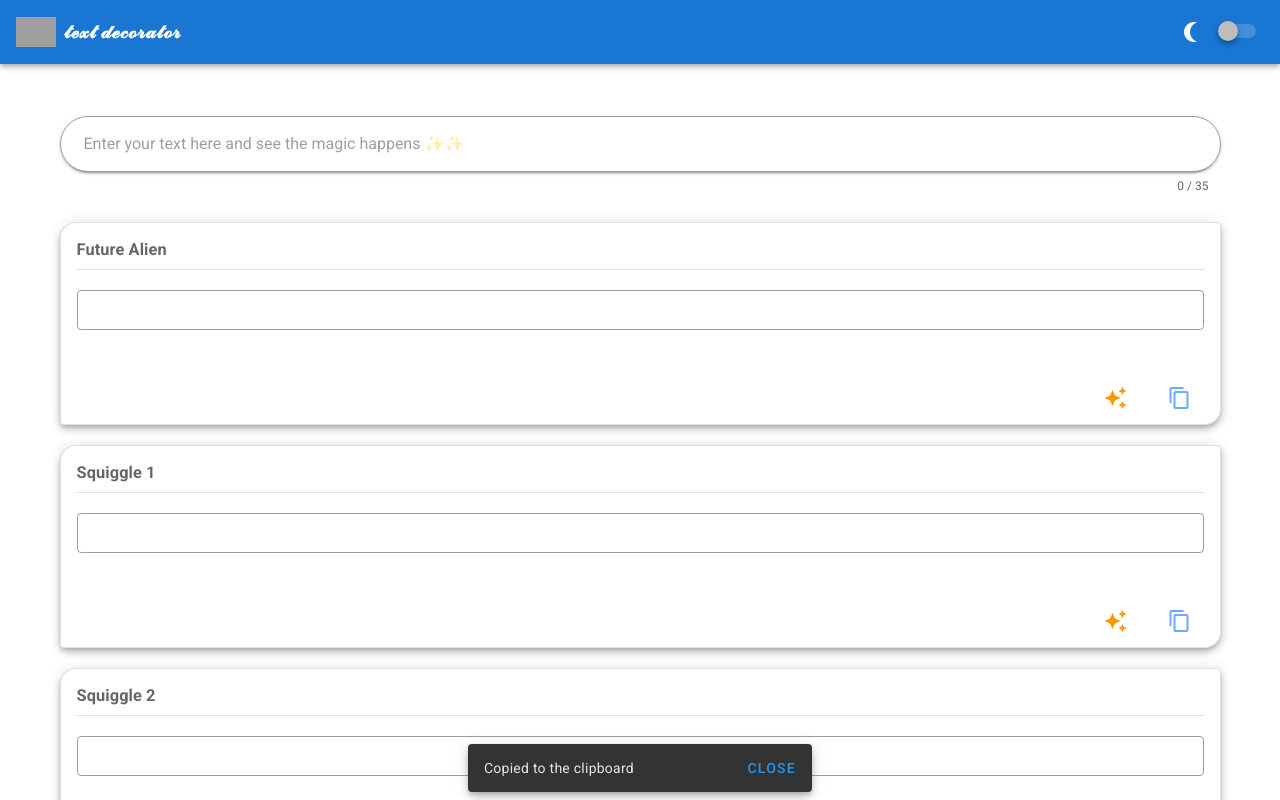
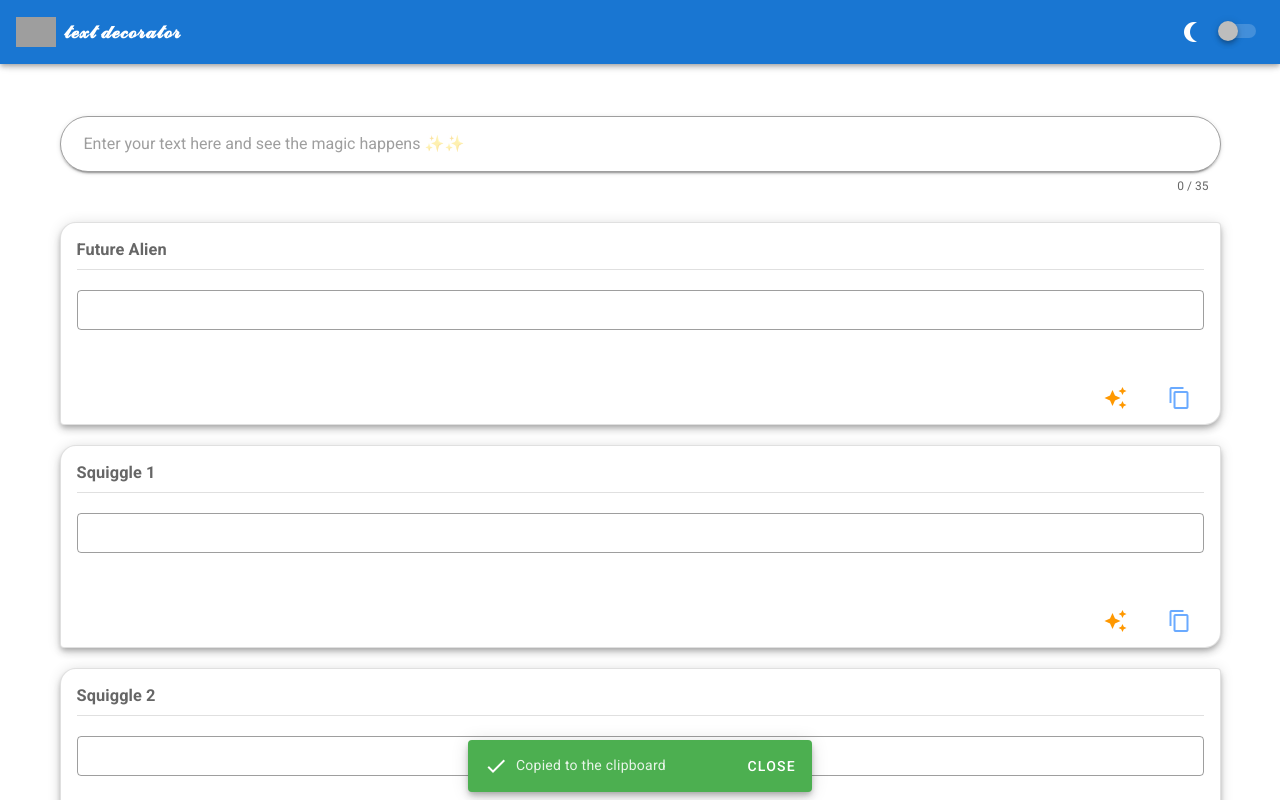
Before and after one commit to EwertonMendes/tanglyph, a Vue app in the folder text-decorator/: page / in a window 1280 px wide. Both pictures are taken after a click on the button 1179 px from the left and 398 px from the top of the page. Shown: the top 800 px of the page. Built offline with nearby package versions, Linux system fonts and the light colour scheme; grey boxes are pictures that could not be loaded.

Commit message:
Putting snackbar in a global component

```diff
--- a/text-decorator/src/App.vue
+++ b/text-decorator/src/App.vue
@@ -3,6 +3,8 @@
     <Header></Header>
     <v-main>
       <v-flex ma-5>
+        <!-- toast -->
+        <vtoast ref="vtoast" />
         <FontSelectionPage></FontSelectionPage>
       </v-flex>
     </v-main>
@@ -11,7 +13,8 @@
 
 <script>
 import Header from "./components/layout/AppHeader";
-import FontSelectionPage from "./pages/FontSelectionPage.vue";
+import FontSelectionPage from "./pages/FontSelectionPage";
+import vtoast from "./components/ui/Snackbar";
 
 export default {
   name: "App",
@@ -19,10 +22,11 @@ export default {
   components: {
     Header,
     FontSelectionPage,
+    vtoast,
   },
 
-  data: () => ({
-    //
-  }),
+  mounted() {
+    this.$root.vtoast = this.$refs.vtoast;
+  },
 };
 </script>
--- /dev/null
+++ b/text-decorator/src/components/ui/Snackbar.vue
@@ -0,0 +1,37 @@
+<template>
+  <v-snackbar :color="color" :timeout="timer" v-model="showSnackbar" bottom>
+    <v-icon left>{{ icon }}</v-icon
+    >{{ message }}
+    <template v-slot:action="{ attrs }">
+      <v-btn :color="closeButtonColor" text v-bind="attrs" @click="showSnackbar = false">
+        Close
+      </v-btn>
+    </template>
+  </v-snackbar>
+</template>
+
+<script>
+export default {
+  name: "vtoast",
+  data() {
+    return {
+      showSnackbar: false,
+      message: "",
+      color: "success",
+      closeButtonColor: "white",
+      icon: "mdi-check",
+      timer: 3000,
+    };
+  },
+  methods: {
+    show({ message, color, timer, icon, closeButtonColor }) {
+      this.showSnackbar = true;
+      this.message = message ?? 'missing "message".';
+      this.color = color ?? "success";
+      this.timer = timer ?? 3000;
+      this.icon = icon ?? "mdi-check";
+      this.closeButtonColor = closeButtonColor ?? "white"
+    },
+  },
+};
+</script>
--- a/text-decorator/src/pages/FontSelectionPage.vue
+++ b/text-decorator/src/pages/FontSelectionPage.vue
@@ -72,23 +72,6 @@
           </v-tooltip>
         </v-card-actions>
       </v-card>
-
-      <v-snackbar v-model="showNotification" :timeout="timeout">
-        Copied
-        {{ copiedText }}
-        to the clipboard
-
-        <template v-slot:action="{ attrs }">
-          <v-btn
-            color="blue"
-            text
-            v-bind="attrs"
-            @click="showNotification = false"
-          >
-            Close
-          </v-btn>
-        </template>
-      </v-snackbar>
     </v-container>
   </div>
 </template>
@@ -274,16 +257,21 @@ export default {
       this.showToast();
     },
     showToast() {
-      this.showNotification = true;
+      this.$root.vtoast.show({
+        message: `Copied ${this.copiedText} to the clipboard`,
+        color: "success",
+        icon: "mdi-check",
+        timer: 3000,
+      });
     },
-    onScroll (e) {
-      if (typeof window === 'undefined') return
-      const top = window.pageYOffset || e.target.scrollTop || 0
-      this.showBackToTopButton = top > 20
+    onScroll(e) {
+      if (typeof window === "undefined") return;
+      const top = window.pageYOffset || e.target.scrollTop || 0;
+      this.showBackToTopButton = top > 20;
     },
-    toTop () {
-      this.$vuetify.goTo(0)
-    }
+    toTop() {
+      this.$vuetify.goTo(0);
+    },
   },
 };
 </script>
```
